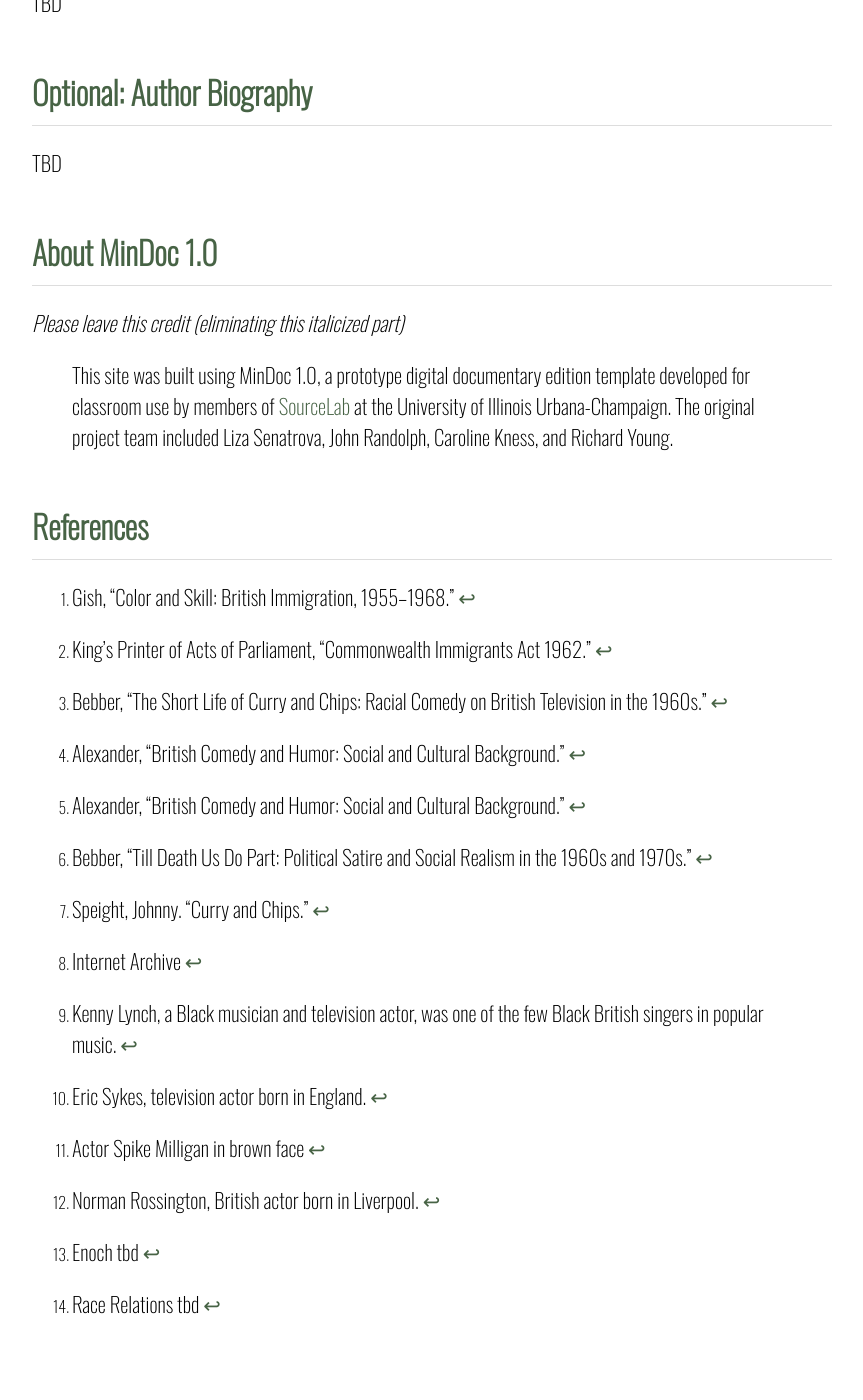
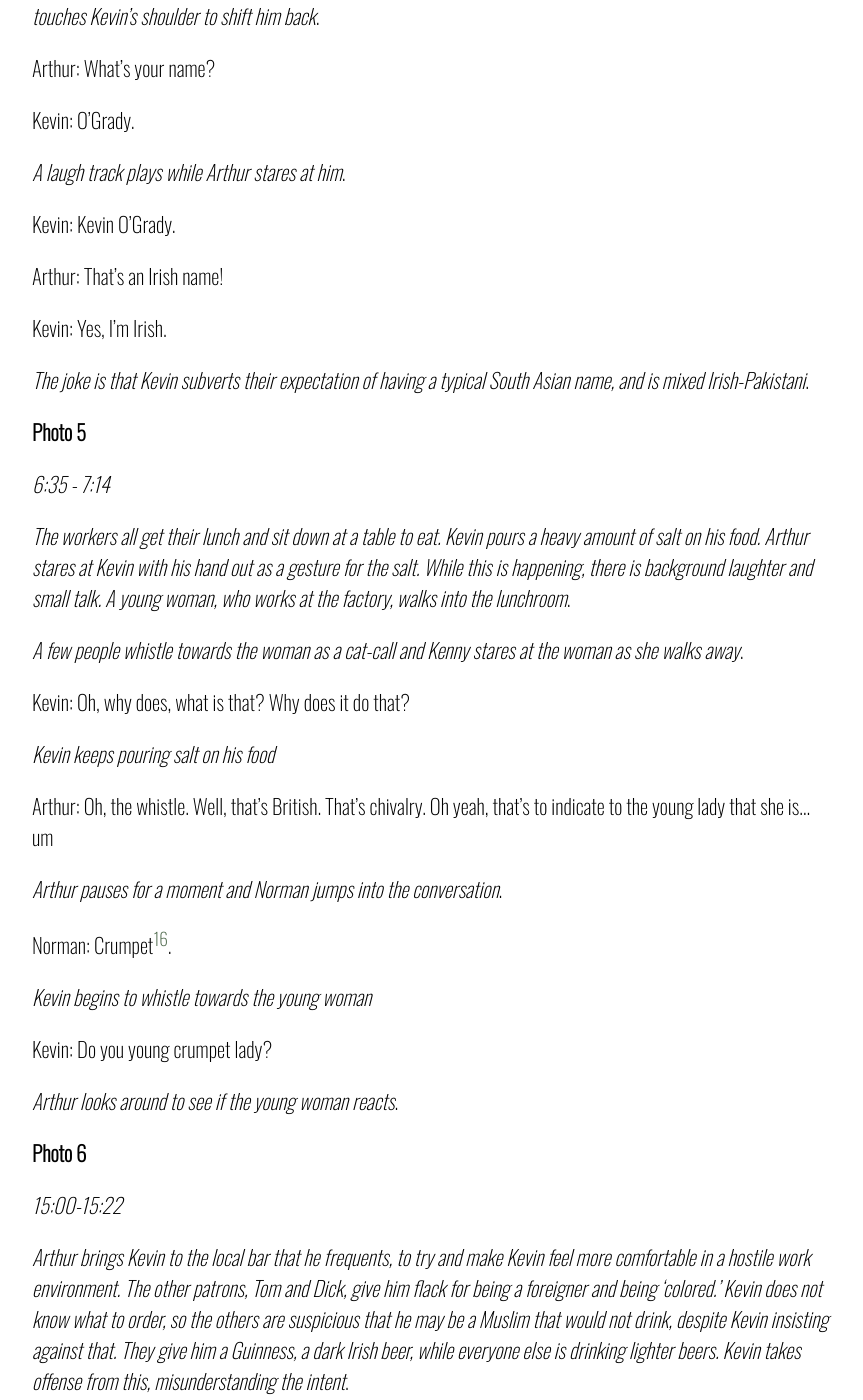
Before and after one commit to nickcorso02/currychips, a Jekyll site: the page built from index.markdown, in a window 1280 px wide and 1400 px high, scrolled down 9700 px. Shown: the whole window, without its empty margins (208-1071 px from the left). Built offline with Jekyll 4.4.1, drawn with Linux system fonts in a browser that asks for light colours; some of the changed text lies outside the part shown.

Commit message:
Update index.markdown

```diff
--- a/index.markdown
+++ b/index.markdown
@@ -70,7 +70,7 @@ Altercations that we made were focused on the clarity and contrast of the still
 
 **Photo 1**
 
-**1:35-1:45**
+_1:35-1:45_
 
 _Kenny[^9], a black factory worker, is picking through plastic toy bugs and sorting them in boxes_.
 
@@ -91,7 +91,7 @@ _Arthur exits and Kenny continues his work_.
 
 **Photo 2**
 
-**2:21-3:48**
+_2:21-3:48_
 
 _In his office, Arthur is sitting at his desk testing toy props looking down while Kevin O’Grady[^11], an Irish-Pakistani worker is standing to his right_.
 
@@ -182,6 +182,124 @@ Arthur: No, alright. I can’t sack him— I go to football with him (_again ges
 [^13]: Enoch tbd
 [^14]: Race Relations tbd
 
+**Photo 3**
+
+_2:39 - 5:25_
+
+_Arthur comes into the factory to tell Norman that they have a new “Scotty” due to the labor shortage. Arthur tells Norman that the new hire is a foreign man. Norman becomes upset at hearing this news from Arthur. Norman becomes annoyed and says they already have another colored person working. Norman and Arthur briefly talk about the labor, and Kevin walks up behind Arthur. Kevin introduces himself as Kevin O’Grady_.
+
+Arthur: He’s Irish.
+
+Norman: Irish!? Well show us your passport
+
+Arthur: Nobody has to show a passport to start working here. Where’s your passport (_speaking towards Norman_).
+
+Norman: I haven’t got one.
+
+Arthur: Yeah, well I don’t know what you are then. You could be colored.
+
+_Norman becomes angry at Arthur’s words towards him_.
+
+Norman: Listen, all right cocky, but If I’ll be not gettin’ in, the eyes will have trouble too.
+
+_Norman starts to walk away_
+
+Norman: I tell you what, if they sent all the wogs[^15] back home, we’d have an extra hour of daylight.
+
+_Arthur and Norman turn and look at each other_.
+
+Arthur: Don’t worry about him, he’s wog-mad
+
+Kevin: Oh, no. He’s right There are far too many wogs in this country. I leave Pakistan because there are far too many wog there. So, I come to England, and there are still too many wog.
+
+Arthur: But, you’re one!
+
+Kevin: Oh, no. I’m Irish! Mick, red-face mick. We gotta be Jesus.
+
+_Kevin does the Sign of the Cross_.
+
+Arthur: All right, Patrick (_referencing Kevin_), let’s get down to some work.
+
+Kevin: Oh, look. You’ve been very kind to me, so I work very hard for you. I work… hard, hard, hard!
+
+Arthur: Well not too hard, lad.
+
+_Arthur brings Kevin over to a table to introduce him to more workers_.
+
+[^15]: used as an insulting and contemptuous term for a dark-skinned foreigner and especially for one from the Middle East
+
+**Photo 4**
+
+_3:58-4:15_
+
+_After trying to reassure his workers that the new employee will be satisfactory, saying to wait till they see him, the boss, Arthur, turns to be directly face-to-face with Kevin, nearly touching him. Arthur exclaims in surprise, and touches Kevin’s shoulder to shift him back_.
+
+Arthur: What’s your name?
+
+Kevin: O’Grady.
+
+_A laugh track plays while Arthur stares at him_.
+
+Kevin: Kevin O’Grady.
+
+Arthur: That’s an Irish name!
+
+Kevin: Yes, I’m Irish.
+
+_The joke is that Kevin subverts their expectation of having a typical South Asian name, and is mixed Irish-Pakistani_.
+
+**Photo 5**
+
+_6:35 - 7:14_
+
+_The workers all get their lunch and sit down at a table to eat. Kevin pours a heavy amount of salt on his food. Arthur stares at Kevin with his hand out as a gesture for the salt. While this is happening, there is background laughter and small talk. A young woman, who works at the factory, walks into the lunchroom_.
+
+_A few people whistle towards the woman as a cat-call and Kenny stares at the woman as she walks away_.
+
+Kevin: Oh, why does, what is that? Why does it do that?
+
+_Kevin keeps pouring salt on his food_
+
+Arthur: Oh, the whistle. Well, that’s British. That’s chivalry. Oh yeah, that’s to indicate to the young lady that she is… um
+
+_Arthur pauses for a moment and Norman jumps into the conversation_.
+
+Norman: Crumpet[^16].
+
+_Kevin begins to whistle towards the young woman_
+
+Kevin: Do you young crumpet lady?
+
+_Arthur looks around to see if the young woman reacts_.
+
+[^16]: British slang term used to refer to women in a inappropriate manner
+
+**Photo 6**
+
+_15:00-15:22_
+
+_Arthur brings Kevin to the local bar that he frequents, to try and make Kevin feel more comfortable in a hostile work environment. The other patrons, Tom and Dick, give him flack for being a foreigner and being ‘colored.’ Kevin does not know what to order, so the others are suspicious that he may be a Muslim that would not drink, despite Kevin insisting against that. They give him a Guinness, a dark Irish beer, while everyone else is drinking lighter beers. Kevin takes offense from this, misunderstanding the intent_.
+
+_Tom, Dick, and Arthur raise their drinks_: Cheers!
+
+Kevin: Ah! Why you give me black drink?!
+
+_Arthur looks at the other bar patrons in shock and disbelief. Kevin puts a hand to his heart, offended_.
+
+Kevin: Is it– is it because I am colored!?
+
+_Tom throws his head back in exasperation_.
+
+Tom: God Almighty!
+
+Arthur: No, no, Guinness is always black, it's got nothing to do with the color. Look, if I had a Guinness, it would still be black!
+
+Kevin: So why don’t you drink Guinness? Arthur, why aren’t you drinking the Guinness?
+
+Arthur, _losing his temper_: Because I don’t like Guinness!
+
+_Arthur turns, venting his frustrations: You bend over backwards for them_!
+
 
 ***Bibliography***
 
```
